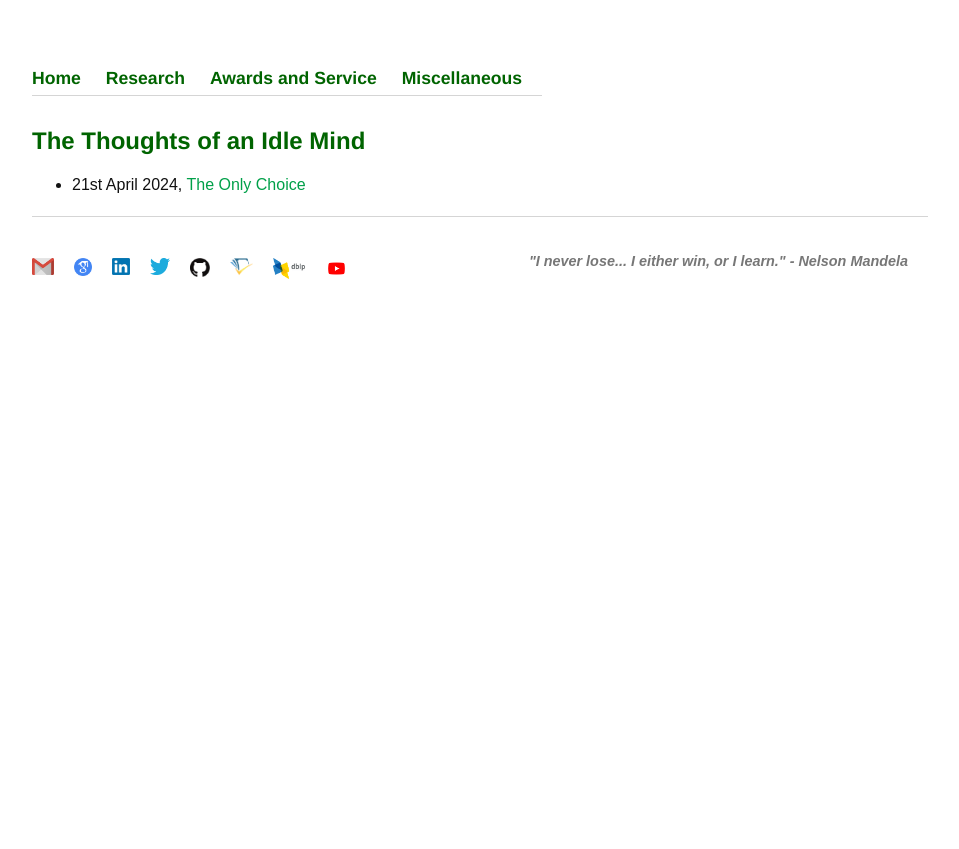
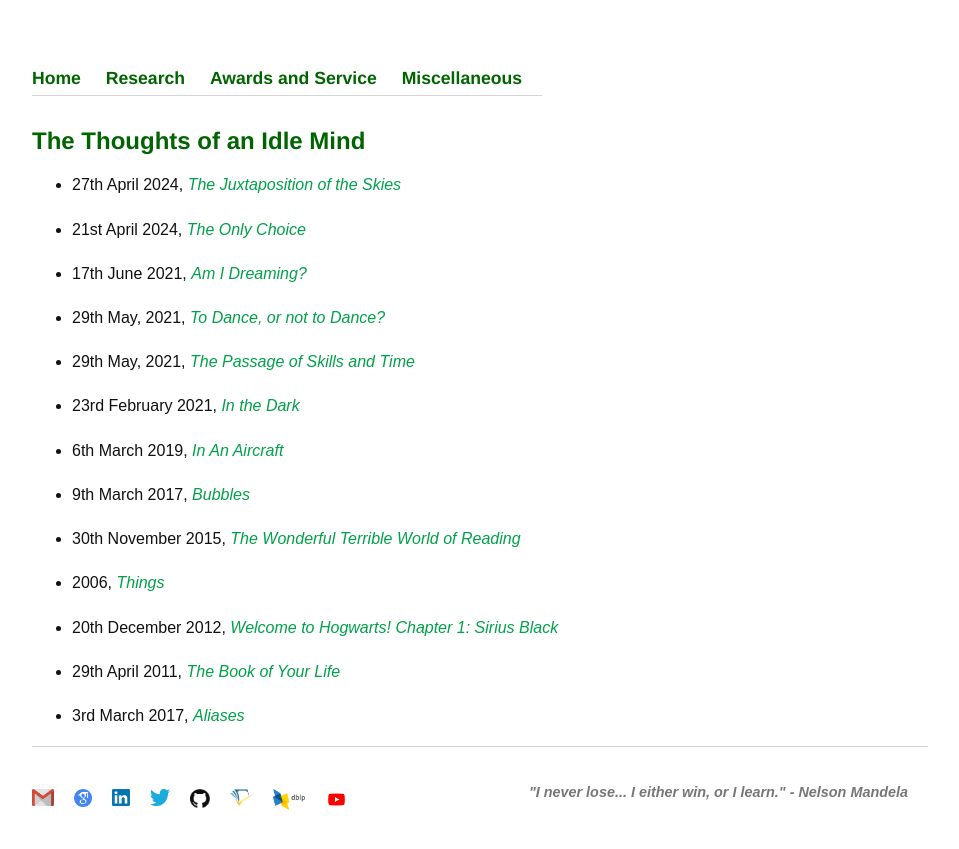
Before and after one commit to Uppaal/Uppaal.github.io, a Jekyll site: the page built from writings.html, in a window 1280 px wide. Shown: the top 849 px of the page, without its empty margins (160-1119 px from the left). Built offline with Jekyll 4.4.1, drawn with Linux system fonts in a browser that asks for light colours.

Commit message:
Update writings.html

```diff
--- a/writings.html
+++ b/writings.html
@@ -17,7 +17,23 @@ title: The Thoughts of an Idle Mind
 	<h1>{{ page.title }}</h1>
 
 <ul>
-<li>21st April 2024, <a href="writings/2024_04_21.html">The Only Choice</a></li>
+	<li>27th April 2024, <i><a href="writings/2024_04_27.html">The Juxtaposition of the Skies</a></i></li>
+	<li>21st April 2024, <i><a href="writings/2024_04_21.html">The Only Choice</a></i></li>
+	<li>17th June 2021, <i><a href="writings/2021_06_17.html">Am I Dreaming?</a></i></li>
+	<li>29th May, 2021, <i><a href="writings/2021_05_29-2.html">To Dance, or not to Dance?</a></i></li>
+	<li>29th May, 2021, <i><a href="writings/2021_05_29.html">The Passage of Skills and Time</a></i></li>
+	<li>23rd February 2021,	<i><a href="writings/2021_02_23.html">In the Dark</a></i></li>
+	<li>6th March 2019, <i><a href="writings/2019_03_06.html">In An Aircraft</a></i></li>
+	<li>9th March 2017, <i><a href="writings/2017_03_09.html">Bubbles</a></i></li>
+	<li>30th November 2015, <i><a href="writings/2015_11_30.html">The Wonderful Terrible World of Reading</a></i></li>
+	<li>2006, <i><a href="writings/2006.html Strange">Things</a></i></li>
+
 </ul>
 
+<ul>
+	<li>20th December 2012,	<i><a href="writings/2012_12_20.html">Welcome to Hogwarts! Chapter 1: Sirius Black</a></i></li>
+	<li>29th April 2011, <i><a href="writings/2011_04_29.html">The Book of Your Life</a></i></li>
+
+	<li>3rd March 2017, <i><a href="writings/2017_03_03.html">Aliases</a></i></li>
+</ul>
 </div>
```
